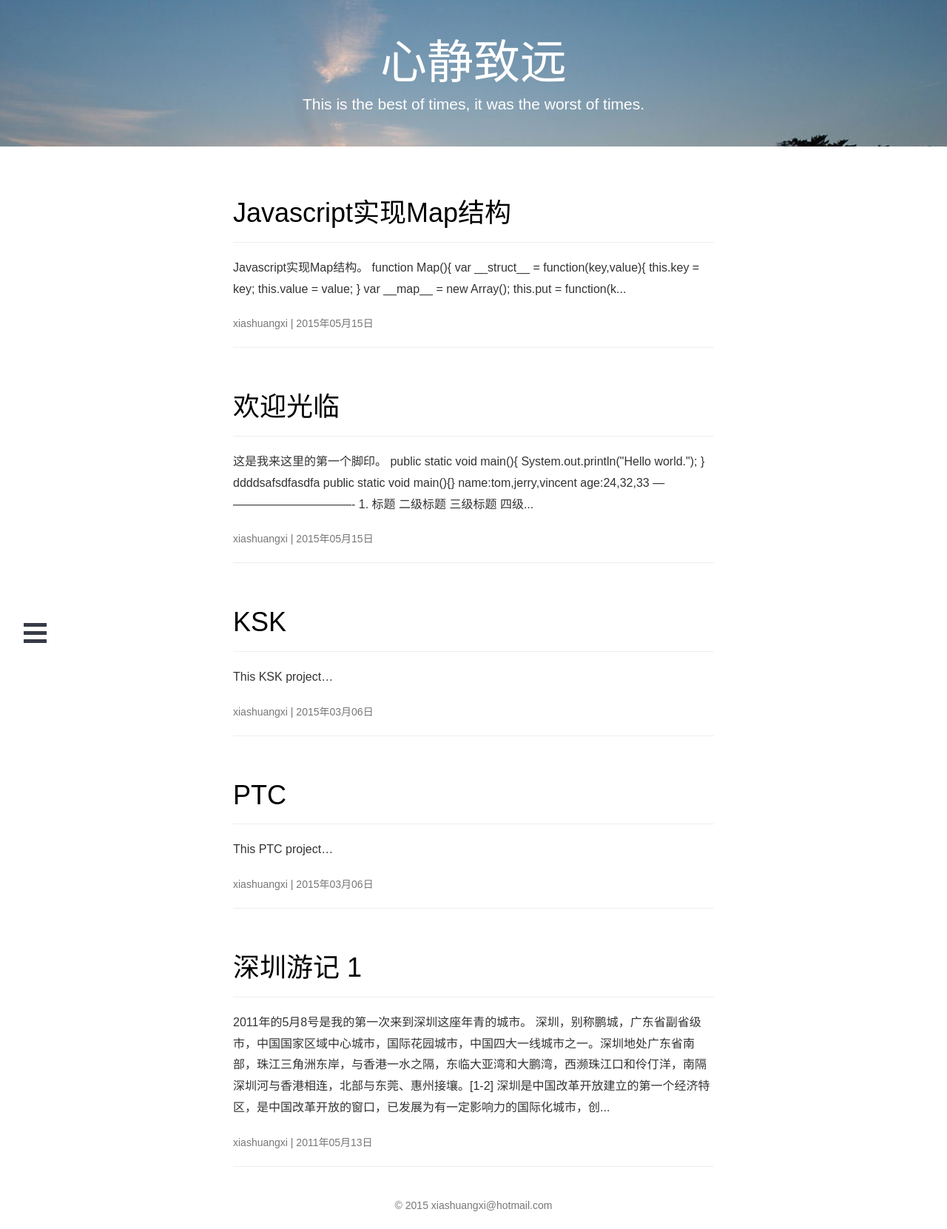
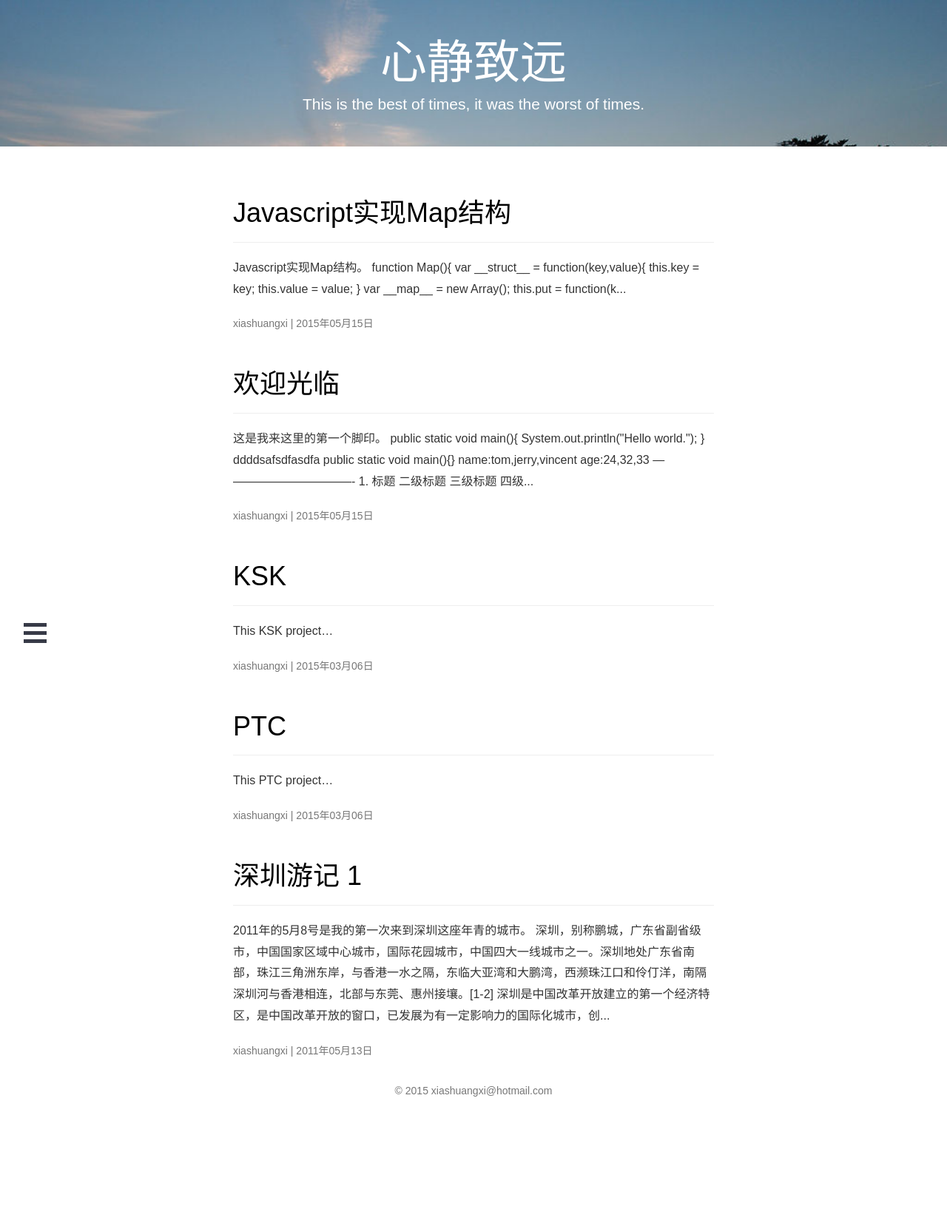
Before and after one commit to jinchangle/xiashuangxi.github.io, a Jekyll site: the page built from index.html, in a window 1280 px wide. Shown: the whole page at 74% size. Built offline with Jekyll 4.4.1, drawn with Linux system fonts in a browser that asks for light colours; nearby versions of some CDN libraries; the list of posts is cut into pages by our own code; comment, search, counter and statistics services are not loaded; after the commit the page ends 1506 px from its top, so only the background shows below that.

Commit message:
Please enter the commit message for your changes. Lines starting  with '' will be ignored, and an empty message aborts the commit.  On branch master  Your branch is up-to-date with 'origin/master'.
 Changes to be committed:
	modified:   _layouts/default.html
	modified:   _layouts/post.html

```diff
--- a/_layouts/default.html
+++ b/_layouts/default.html
@@ -16,8 +16,7 @@
         <p class="tag">
             xiashuangxi&nbsp;|&nbsp;{{ post.date| date:"%Y年%m月%d日" }}
         </p>
-        <hr>
-    </div>
+        </div>
 {% endfor %}
 <div class="container">
 <!-- 分页 -->
--- a/_layouts/post.html
+++ b/_layouts/post.html
@@ -11,9 +11,9 @@
         <vkbd>{{ tag }}</vkbd>
         {% endfor %}
     </div>
-    <p class="lead">
+    <div class="lead">
         {{ content }}
-    </p>
+    </div>
 </div>
 <div class="container " >
     <nav>
```
